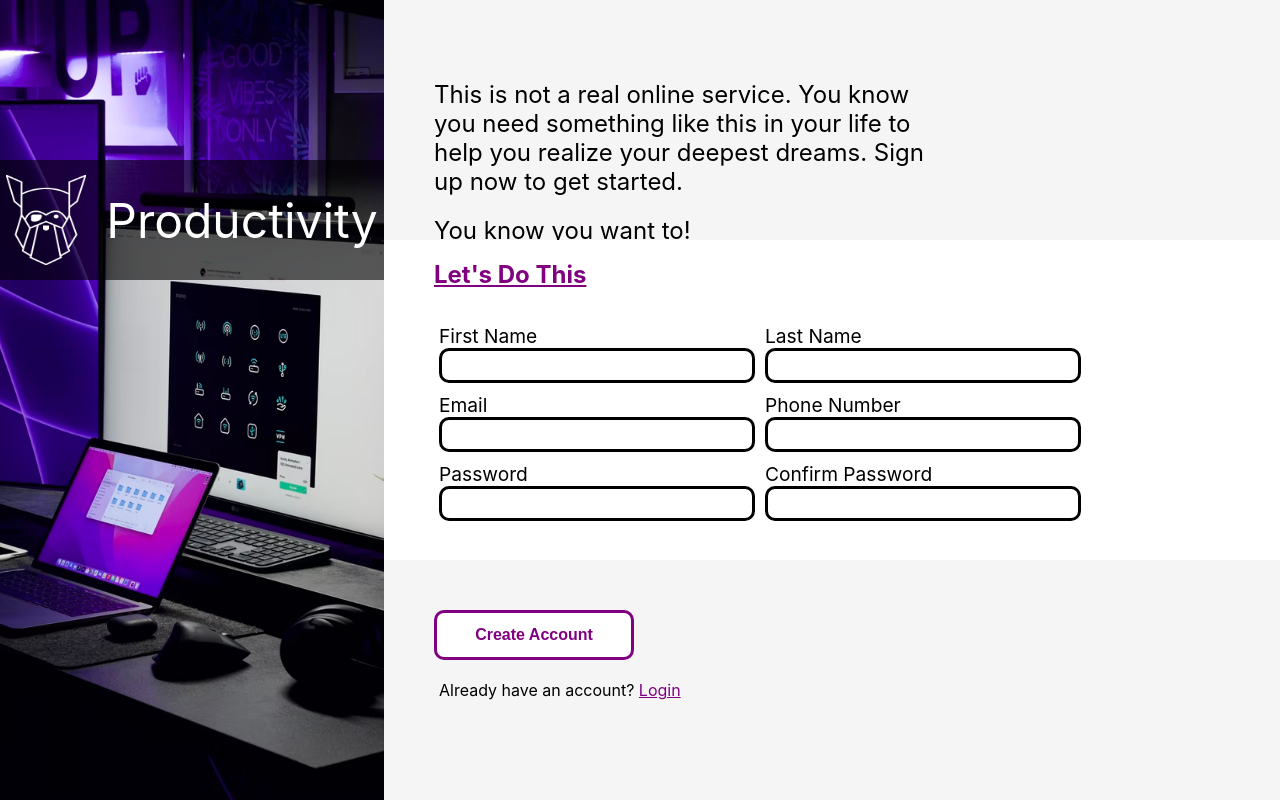
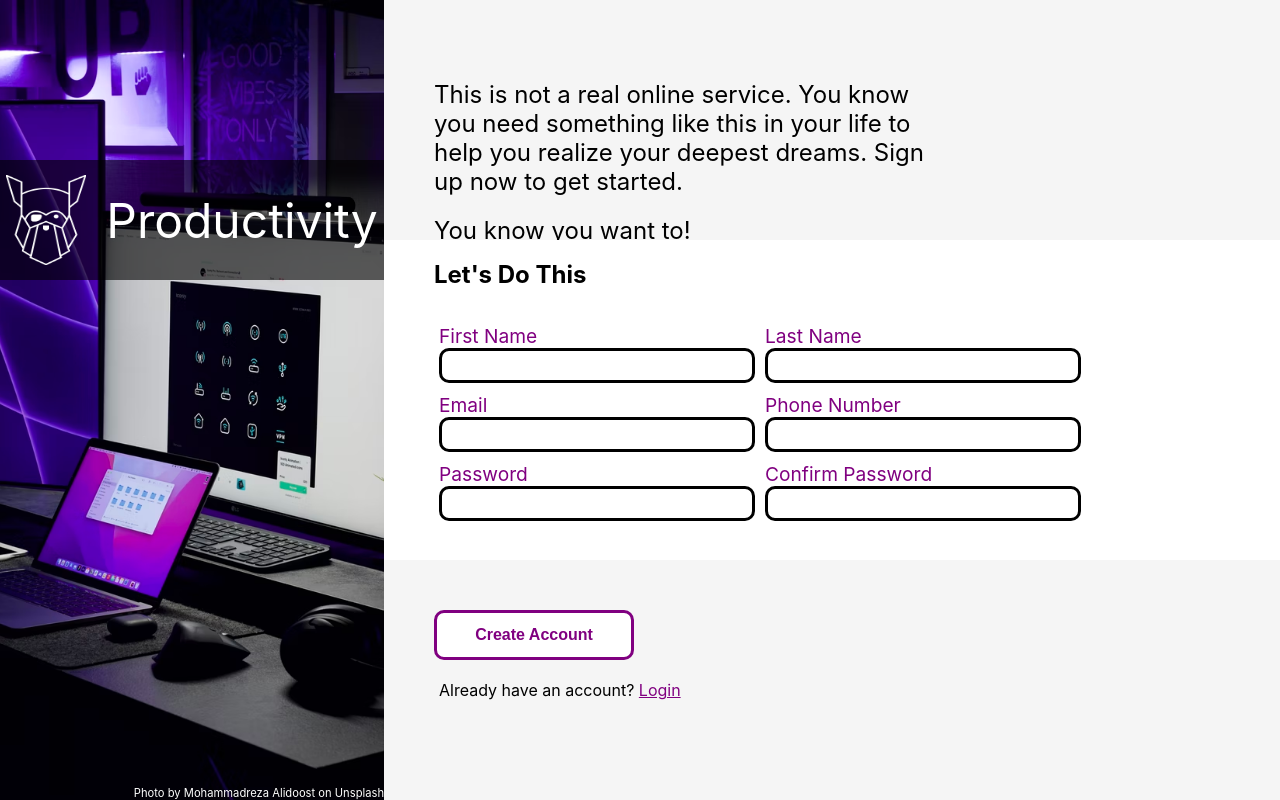
Before and after one commit to kevn19/sign-up-form, a plain HTML site: page index.html in a window 1280 px wide. Drawn offline with Linux system fonts and the light colour scheme.

Commit message:
Added photo credits

```diff
--- a/index.html
+++ b/index.html
@@ -13,6 +13,7 @@
         <div class="banner">
             <img src="images/odin.png" alt="">
             Productivity</div>
+            <div class="credit">Photo by Mohammadreza Alidoost on Unsplash</div>
     </div>
     <div class="form">
         <div class="top">
--- a/styles.css
+++ b/styles.css
@@ -43,6 +43,14 @@ img{
     justify-content: center;
     align-items: center;
     gap:20px;
+}
+
+.credit{
+    position:absolute;
+    bottom:0;
+    color:white;
+    font-size:0.7rem;
+    right:0;
 }
 
 .form{
@@ -109,8 +117,6 @@ a:visited,a:link{
 h4{
     margin: 20px 50px 30px;
     font-size: 1.5rem;
-    color:purple;
-    text-decoration: underline;
 }
 
 form{
@@ -130,6 +136,7 @@ form{
 label{
     display:block;
     font-size:1.2rem;
+    color:purple
 }
 
 input{
@@ -144,6 +151,6 @@ input{
 
 input:focus{
     outline: purple;
-    border: 4px solid purple;
+    border: 3px solid purple;
 
 }
```
